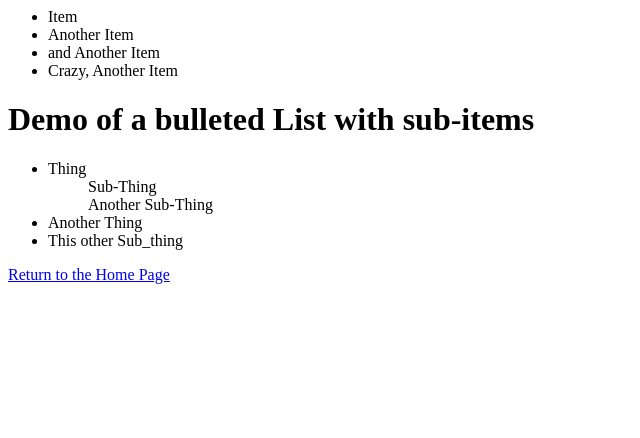
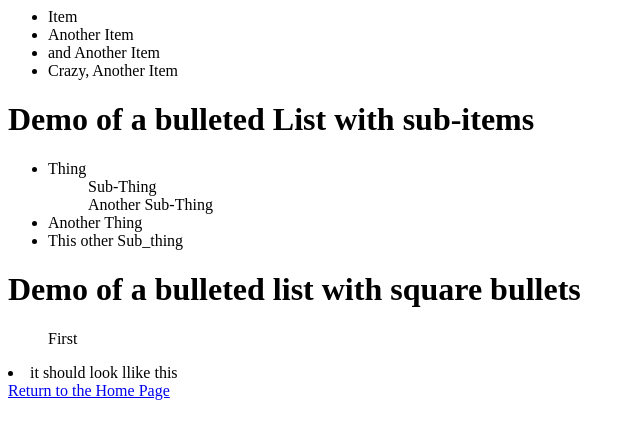
Before and after one commit to MarkSchiffour/MarkSchiffour.github.io, a plain HTML site: page bulletlist.html in a window 1280 px wide. Shown: the whole page, without its empty margins (0-640 px from the left). Drawn offline with Linux system fonts and the light colour scheme.

Commit message:
Update bulletlist.html

```diff
--- a/bulletlist.html
+++ b/bulletlist.html
@@ -23,6 +23,10 @@
         <li>Another Thing</li>
         <li>This other Sub_thing</li>
     </ul>
+
+    <h1>Demo of a bulleted list with square bullets</h1>
+    <ul type="square">First</ul>
+    <li>it should look llike this</li>
 </body>
 <footer>
     <a href="index.html">Return to the Home Page</a>
```
